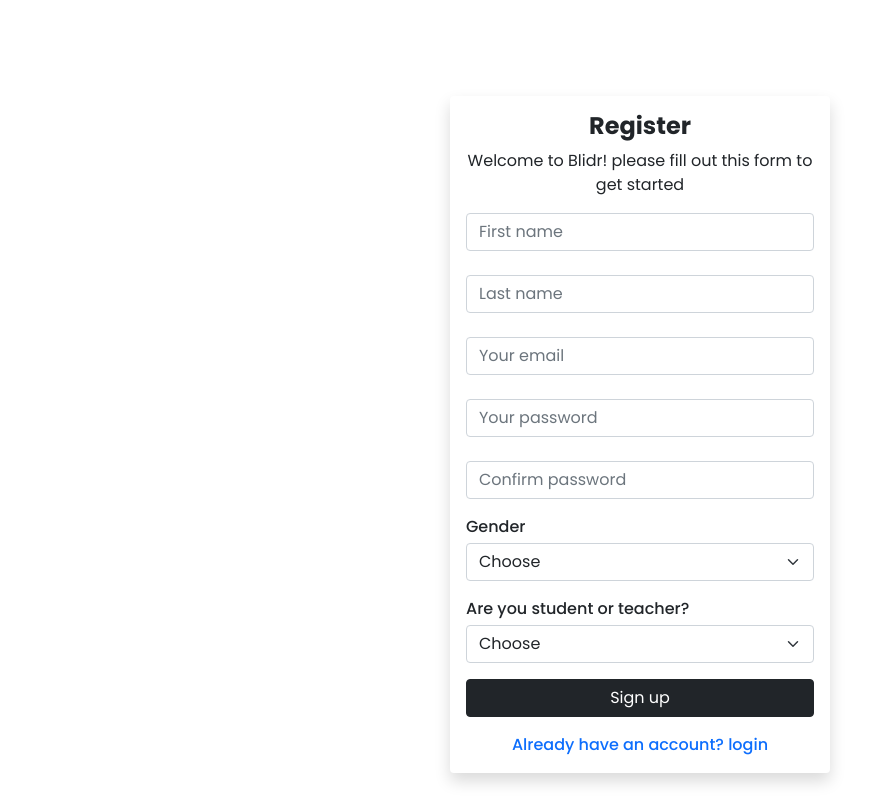
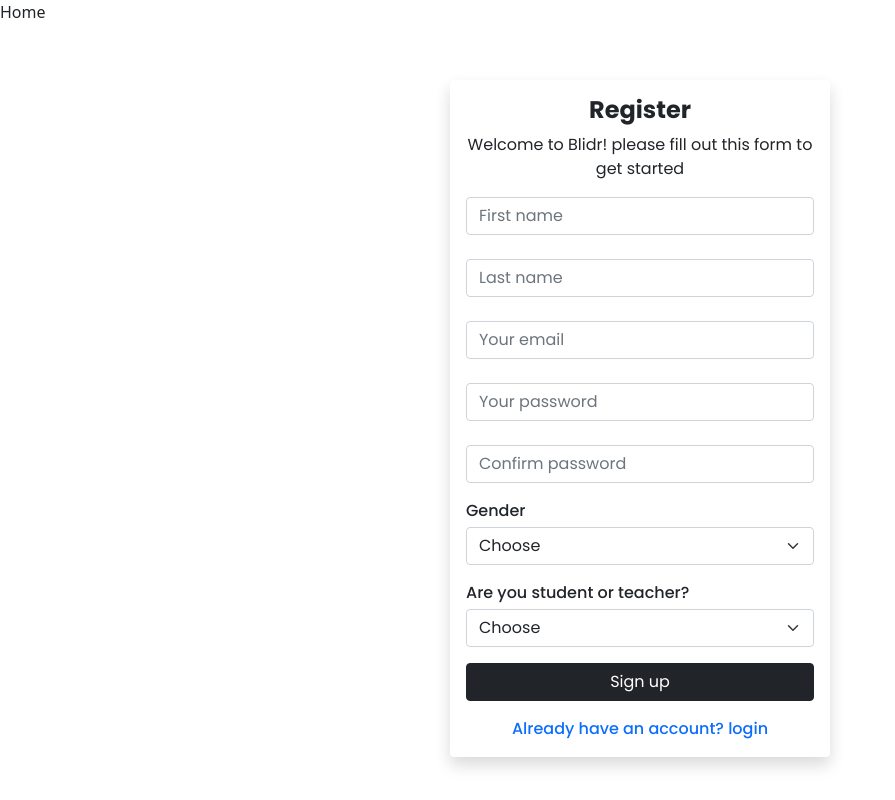
Before and after one commit to Kiews-OU/NEAR-Bildr-Frontend, a React (Create React App) app: page /register in a window 1280 px wide. Shown: the whole page, without its empty margins (0-895 px from the left). Built offline with nearby package versions, Linux system fonts and the light colour scheme; no server answers; sample sign-in values are in the browser's storage.

Commit message:
private route done

```diff
--- a/package.json
+++ b/package.json
@@ -7,6 +7,7 @@
     "@testing-library/jest-dom": "^5.16.4",
     "@testing-library/react": "^13.2.0",
     "@testing-library/user-event": "^13.5.0",
+    "axios": "^0.27.2",
     "node-sass": "^7.0.1",
     "react": "^18.1.0",
     "react-bootstrap": "^2.3.1",
--- a/src/App.js
+++ b/src/App.js
@@ -4,10 +4,15 @@
 import './assets/css/style.css'
 import { store } from './store'
 import { Provider } from "react-redux";
+import PrivateRoute from "./PrivateRoute";
+import { Home } from "./pages/Home";
 
 function App() {
   return (
     <Provider store={store}>
+      <PrivateRoute path="/">
+        <Home />
+      </PrivateRoute>
       <Route path="/login" component={Login}></Route>
       <Route path="/register" component={Register}></Route>
     </Provider>
--- /dev/null
+++ b/src/PrivateRoute.js
@@ -0,0 +1,38 @@
+import axios from "axios";
+import { useEffect, useState } from "react";
+import { Redirect } from "react-router-dom";
+import { Route } from "react-router-dom";
+
+axios.defaults.withCredentials = true;
+
+function PrivateRoute({ children, ...rest }) {
+    let [isAuth, setIsAuth] = useState(true)
+    useEffect(() => {
+        if (localStorage.getItem("token"))
+            axios({
+                method: 'post',
+                url: 'http://localhost:7000/api/auth/generate-access-token',
+            }).then((res) => {
+                setIsAuth(true)
+                return localStorage.setItem("token", res.data?.data?.token?.value)
+            });
+        else {
+            return setIsAuth(false)
+        }
+    }, [])
+
+    return (
+        <Route
+            {...rest}
+            render={() => {
+                return isAuth === true ? (
+                    children
+                ) : (
+                    <Redirect to="/login" />
+                );
+            }}
+        />
+    );
+}
+
+export default PrivateRoute
--- /dev/null
+++ b/src/pages/Home.js
@@ -0,0 +1,7 @@
+import React from 'react'
+
+export const Home = () => {
+    return (
+        <div>Home</div>
+    )
+}
--- a/src/pages/Login.js
+++ b/src/pages/Login.js
@@ -8,6 +8,7 @@
         password: "",
     });
     const [error, setError] = useState(null)
+    const [isLoading, setIsLoading] = useState(false)
     const handleChange = (event) => {
         setFormData({ ...formData, [event.target.name]: event.target.value });
     };
@@ -19,9 +20,13 @@
         await login(formData)
     }
     useEffect(() => {
+        setIsLoading(result.isLoading)
         if (result.isError) {
             setError(result.error.data?.err)
         } else if (result.data?.data?.token?.value) {
+            localStorage.setItem("id", result.data?.data?.user?.id)
+            localStorage.setItem("first_name", result.data?.data?.user?.first_name)
+            localStorage.setItem("role", result.data?.data?.user?.role)
             localStorage.setItem("token", result.data?.data?.token?.value)
             history.push('/')
         }
@@ -37,7 +42,7 @@
                         <input type="text" className='form-control' name='email' placeholder='Your email' onChange={handleChange} value={formData.email} required /><br />
                         <input type="password" className='form-control' name='password' placeholder='Your password' onChange={handleChange} value={formData.password} required /><br />
                         <div className='d-flex justify-content-center'>
-                            <button className='btn btn-dark w-100'>Sign in</button>
+                            <button disabled={isLoading} className='btn btn-dark w-100'>Sign in</button>
                         </div>
                         <div className='d-flex justify-content-center mt-3'>
                             <Link to="/register" className='text-center decoration-none'>Don't have an account yet? sign up</Link>
--- a/src/pages/Register.js
+++ b/src/pages/Register.js
@@ -36,7 +36,7 @@
         }
     }, [result, error])
     return (
-        <div className='container mt-5'>
+        <div className='container mt-2'>
             <div className='row justify-content-center'>
                 <div className='col-md-4 shadow bg-white rounded mt-5 p-3'>
                     <h4 className='text-center pop-bold'>Register</h4>
--- a/src/services/authService.js
+++ b/src/services/authService.js
@@ -2,7 +2,7 @@
 
 export const authApi = createApi({
     reducerPath: "authApi",
-    baseQuery: fetchBaseQuery({ baseUrl: "http://localhost:7000/api/auth" }),
+    baseQuery: fetchBaseQuery({ baseUrl: "http://localhost:7000/api/auth", credentials: 'include' }),
     endpoints: (builder) => ({
         login: builder.mutation({
             query: payload => ({
```
Also changed, not shown: 1 other file (tests, documents, lock files or other folders).
